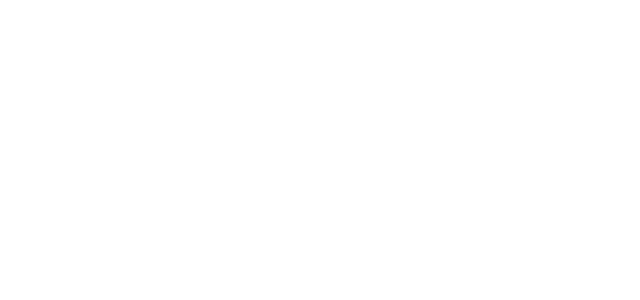
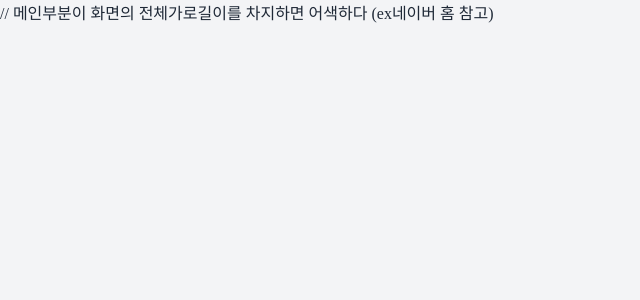
Before and after one commit to haneulgim95-hub/forum-frontend-myself, a React (Vite) app: page / in a window 1280 px wide. Shown: the top 300 px of the page, without its empty margins (0-640 px from the left). Built offline with nearby package versions, Linux system fonts and the light colour scheme.

Commit message:
MainLayout작성, 테마팔레트 작성

```diff
--- a/src/App.tsx
+++ b/src/App.tsx
@@ -1,8 +1,16 @@
 import { RouterProvider } from "react-router";
 import GetRouter from "./router/GetRouter.tsx";
+import { ThemeProvider } from "styled-components";
+import { lightTheme } from "./styles/theme.ts";
+import { GlobalStyle } from "./styles/GlobalStyle.tsx";
 
 function App() {
-  return <RouterProvider router={GetRouter}></RouterProvider>
+    return (
+        <ThemeProvider theme={lightTheme}>
+            <GlobalStyle />
+            <RouterProvider router={GetRouter}></RouterProvider>
+        </ThemeProvider>
+    );
 }
 
 export default App;
--- /dev/null
+++ b/src/components/layout/MainFooter.tsx
@@ -0,0 +1,5 @@
+function MainFooter() {
+    return <></>
+}
+
+export default MainFooter;
--- /dev/null
+++ b/src/components/layout/MainHeader.tsx
@@ -0,0 +1,5 @@
+function MainHeader(){
+    return <></>
+}
+
+export default MainHeader;
--- a/src/layouts/MainLayout.tsx
+++ b/src/layouts/MainLayout.tsx
@@ -1,5 +1,34 @@
+import styled from "styled-components";
+import {Outlet} from "react-router";
+import MainHeader from "../components/layout/MainHeader.tsx";
+import MainFooter from "../components/layout/MainFooter.tsx";
+
+const LayoutWrapper = styled.div`
+    display: flex;
+    flex-direction: column;
+    min-height: 100dvh;
+`;
+
+const MainContainer = styled.div`
+    flex: 1;
+    width: 100%;
+    max-width: 1000px;
+    margin: 0 auto;
+    // 모바일 처럼 화면이 줄어들었을 때 화면에 딱 붙지 않도록
+    padding: 40px 20px;
+`;
+
 function MainLayout() {
-    return <></>
+    return (
+        <LayoutWrapper>
+            <MainHeader />
+            // 메인부분이 화면의 전체가로길이를 차지하면 어색하다 (ex네이버 홈 참고)
+            <MainContainer>
+                <Outlet />
+            </MainContainer>
+            <MainFooter />
+        </LayoutWrapper>
+    );
 }
 
 export default MainLayout;
--- /dev/null
+++ b/src/styles/GlobalStyle.tsx
@@ -0,0 +1,36 @@
+import { createGlobalStyle } from "styled-components";
+
+export const GlobalStyle = createGlobalStyle`
+    * {
+        box-sizing: border-box;
+        margin: 0;
+        padding: 0;
+    }
+
+    body {
+        font-family: "Pretendard Variables", san-serif;
+        background-color: ${props => props.theme.colors.background.default};
+        color: ${props => props.theme.colors.text.default}
+
+    }
+
+    a {
+        text-decoration: none;
+        color: inherit;
+    }
+
+    button {
+        cursor: pointer;
+        border: none;
+        background: none;
+        font-family: inherit;
+    }
+
+    input, textarea {
+        font-family: inherit;
+
+        &:hover {
+            outline: none;
+        }
+    }
+`;
--- /dev/null
+++ b/src/styles/theme.ts
@@ -0,0 +1,41 @@
+import type { DefaultTheme } from "styled-components";
+
+export const lightTheme: DefaultTheme = {
+    colors: {
+        background: {
+            default: "#f3f4f6",
+            paper: "#FFFFFF",
+        },
+        text: {
+            default: "#1F2937",
+            disabled: "#9CA3AF",
+        },
+        divider: "#E5E7EB",
+        primary: "#2563EB",
+        secondary: "#4B5563",
+        success: "#10B981",
+        error: "#EF4444",
+        warning: "#F59E0B",
+        info: "#3B82F6",
+    },
+};
+
+export const darkTheme: DefaultTheme = {
+    colors: {
+        background: {
+            default: "#111827",
+            paper: "#1F2937",
+        },
+        text: {
+            default: "#F9FAFB",
+            disabled: "#6B7280",
+        },
+        divider: "#374151",
+        primary: "#3B82F6",
+        secondary: "#9CA3AF",
+        success: "#34D399",
+        error: "#F87171",
+        warning: "#FBBF24",
+        info: "#60A5FA",
+    },
+};
```
Also changed, not shown: src/styled.d.ts (added, +23 -0 lines).
